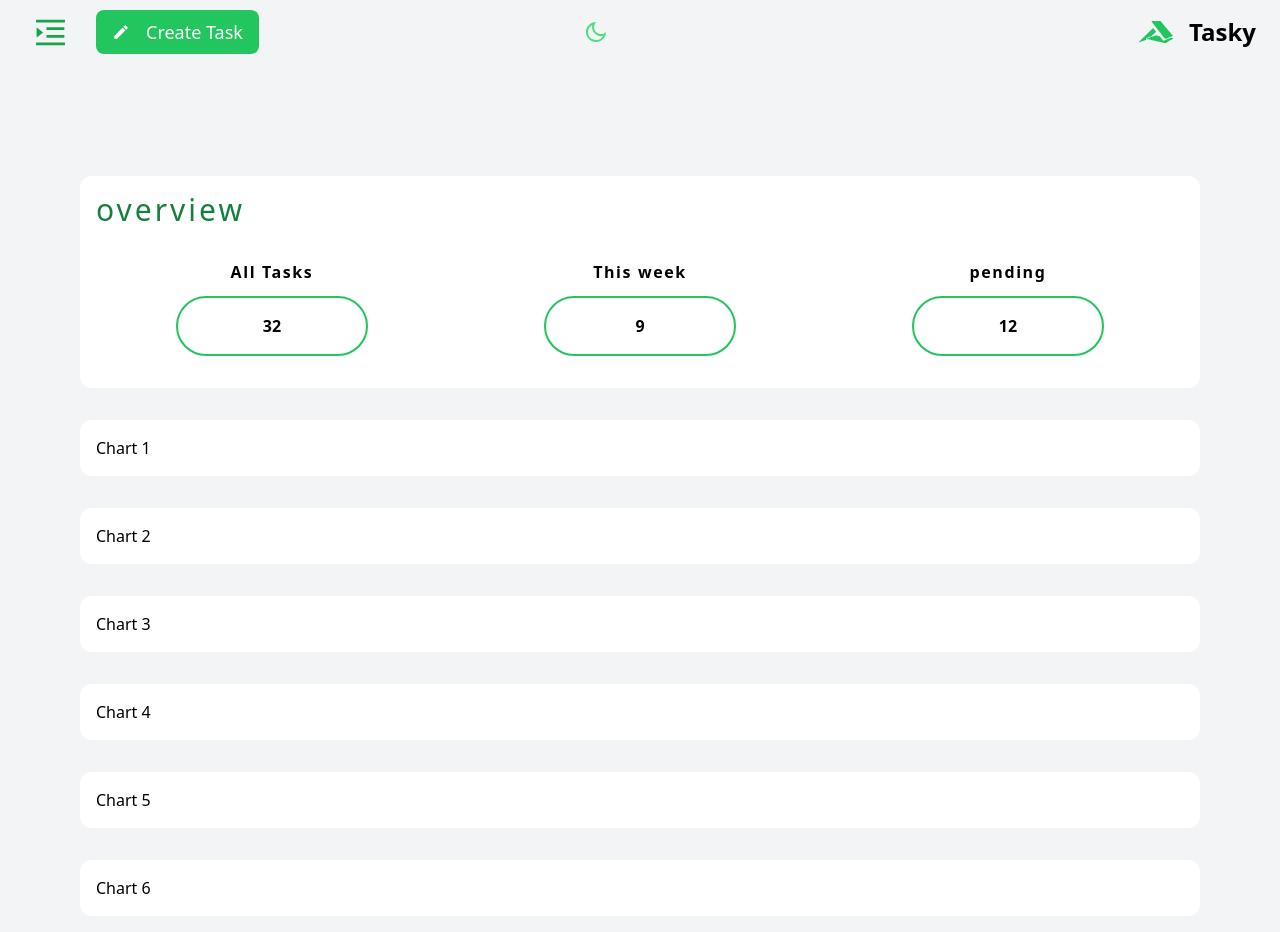
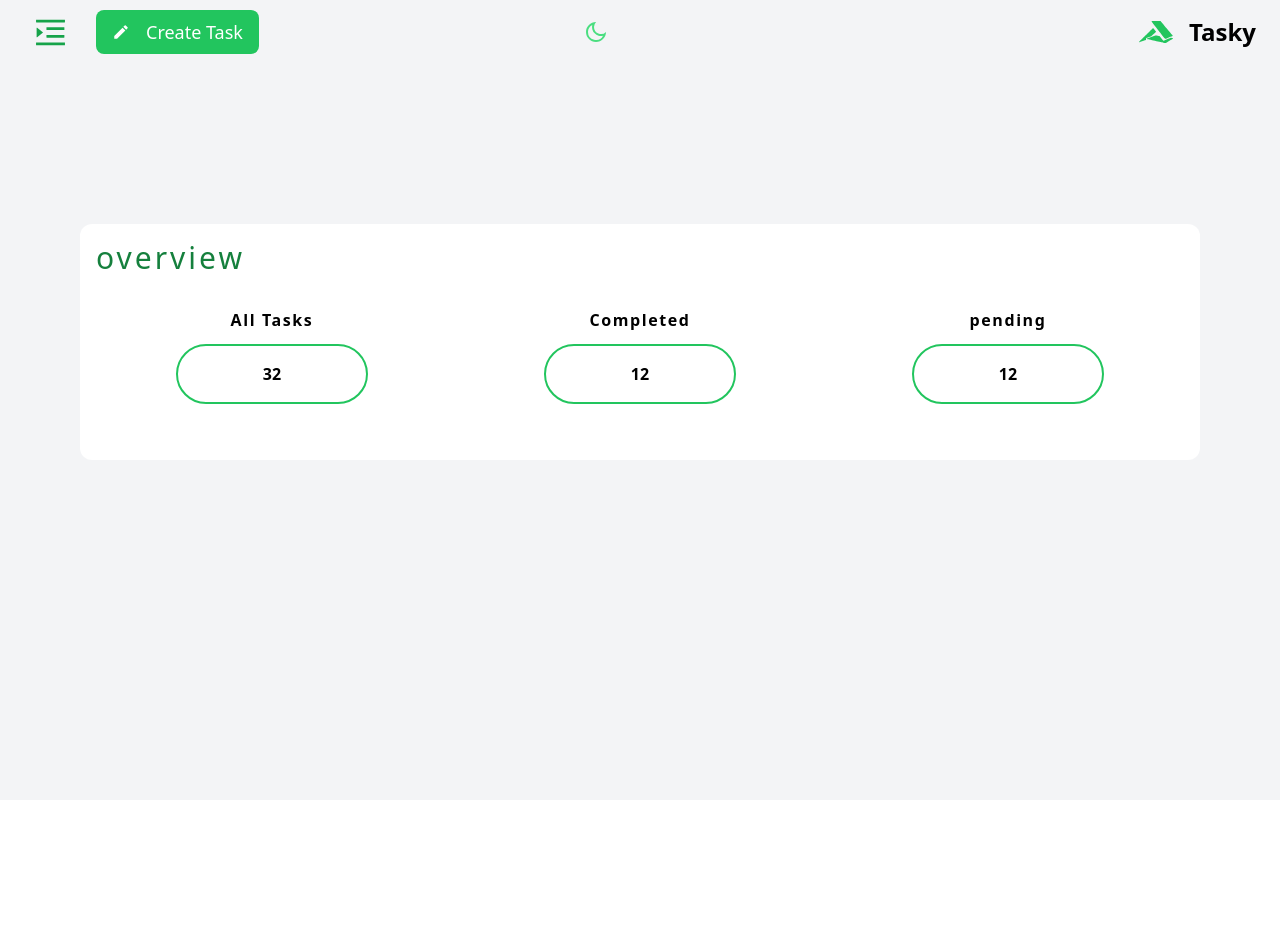
Before and after one commit to FadyEilia2001/tasky, a React (Create React App) app in the folder frontend/: page /dashboard in a window 1280 px wide. Shown: the top 932 px of the page. After the commit the page ends 800 px from the top, so only its background shows below. Built offline with nearby package versions, Linux system fonts and the light colour scheme.

Commit message:
fixed login bug

```diff
--- a/frontend/src/components/Sidebar.jsx
+++ b/frontend/src/components/Sidebar.jsx
@@ -25,7 +25,7 @@ const Sidebar = ({ handleClick }) => {
           {" "}
           {/* title and name */}
           <FaAccusoft size={37} className="text-green-400" />
-          <p className="ml-10 text-gray-900 tracking-widest font-bold dark:text-white">
+          <p className="ml-10 text-gray-900 tracking-widest font-bold dark:text-white z-10">
             TASKY
           </p>
         </div>
@@ -55,7 +55,7 @@ const Sidebar = ({ handleClick }) => {
         {/* Create a task link */}
         <NavLink
           to="/createtask"
-          className="flex hover:text-black items-center gap-x-2 leading-6 text-lg ease-in-out text-green-600 "
+          className="flex hover:text-black items-center gap-x-2 leading-6 text-lg ease text-green-600 "
         >
           <MdCreate />
           New Task
--- a/frontend/src/components/dashboard/Overview.jsx
+++ b/frontend/src/components/dashboard/Overview.jsx
@@ -16,13 +16,13 @@ const Overview = () => {
         </div>
 
         <div className="flex flex-col items-center mb-4">
-          <p className="mb-3 font-semibold tracking-widest">This week</p>
+          <p className="mb-3 font-semibold tracking-widest">Completed</p>
           <div className="border-2 border-green-500 rounded-full p-4 w-48  flex flex-col items-center">
-            <p className="font-bold">9</p>
+            <p className="font-bold">12</p>
           </div>
         </div>
 
-        <div className="flex flex-col items-center">
+        <div className="flex flex-col items-center mb-10">
           <p className="mb-3 font-semibold tracking-widest">pending</p>
           <div className="border-2 border-green-500 rounded-full p-4 w-48  flex flex-col items-center">
             <p className="font-bold">12</p>
--- a/frontend/src/pages/Dashboard.jsx
+++ b/frontend/src/pages/Dashboard.jsx
@@ -11,9 +11,8 @@ const Dashboard = () => {
         Create Task
       </button>
 
-      <div className="w-full md:p-12 lg:p-12 xl:p-12">
+      <div className="w-full md:p-12 lg:p-12 xl:p-12 mt-12">
         <Overview />
-        <Charts />
       </div>
 
       {/* <div className="md:w-1/2 lg:w-1/2 xl:w-1/2 2xl:w-1/2 w-full lg:mt-5 xl:mt-5 ">
--- a/frontend/src/pages/Login.jsx
+++ b/frontend/src/pages/Login.jsx
@@ -10,7 +10,7 @@ export const Login = () => {
   const { logUser, saveUserName } = useContext(AppContext);
 
   const [error, setError] = useState("");
-  const [token, setToken] = useState("");
+
   const [formData, setFormData] = useState({
     email: "",
     password: "",
@@ -28,12 +28,17 @@ export const Login = () => {
         }
       );
 
-      console.log(response);
+      console.log(response.data.token);
 
       if (response.status > 200 && response.status < 300) {
-        setToken(`Bearer ${response.data.token}`);
-        localStorage.setItem("accessToken", JSON.stringify(token));
-        localStorage.setItem("userName", JSON.stringify(formData.name));
+        localStorage.setItem(
+          "accessToken",
+          JSON.stringify(`Bearer ${response.data.token}`)
+        );
+        localStorage.setItem(
+          "userName",
+          JSON.stringify(response.data.user.name)
+        );
         logUser();
 
         saveUserName(response.data.user.name);
--- a/frontend/src/pages/Register.jsx
+++ b/frontend/src/pages/Register.jsx
@@ -11,7 +11,6 @@ const RegForm = () => {
   const [password, setPassword] = useState("");
   const [confirmPwd, setConfirmPwd] = useState("");
 
-  const [token, setToken] = useState("");
   const [error, setError] = useState("");
 
   const { isLoggedIn, logUser, saveUserName } = useContext(AppContext);
@@ -36,8 +35,10 @@ const RegForm = () => {
       );
 
       if (response.status > 200 && response.status < 300) {
-        setToken(`Bearer ${response.data.token}`);
-        localStorage.setItem("accessToken", JSON.stringify(token));
+        localStorage.setItem(
+          "accessToken",
+          JSON.stringify(`Bearer ${response.data.token}`)
+        );
         localStorage.setItem("userName", JSON.stringify(name));
         logUser();
 
```
Also changed, not shown: 1 other file (tests, documents, lock files or other folders).
